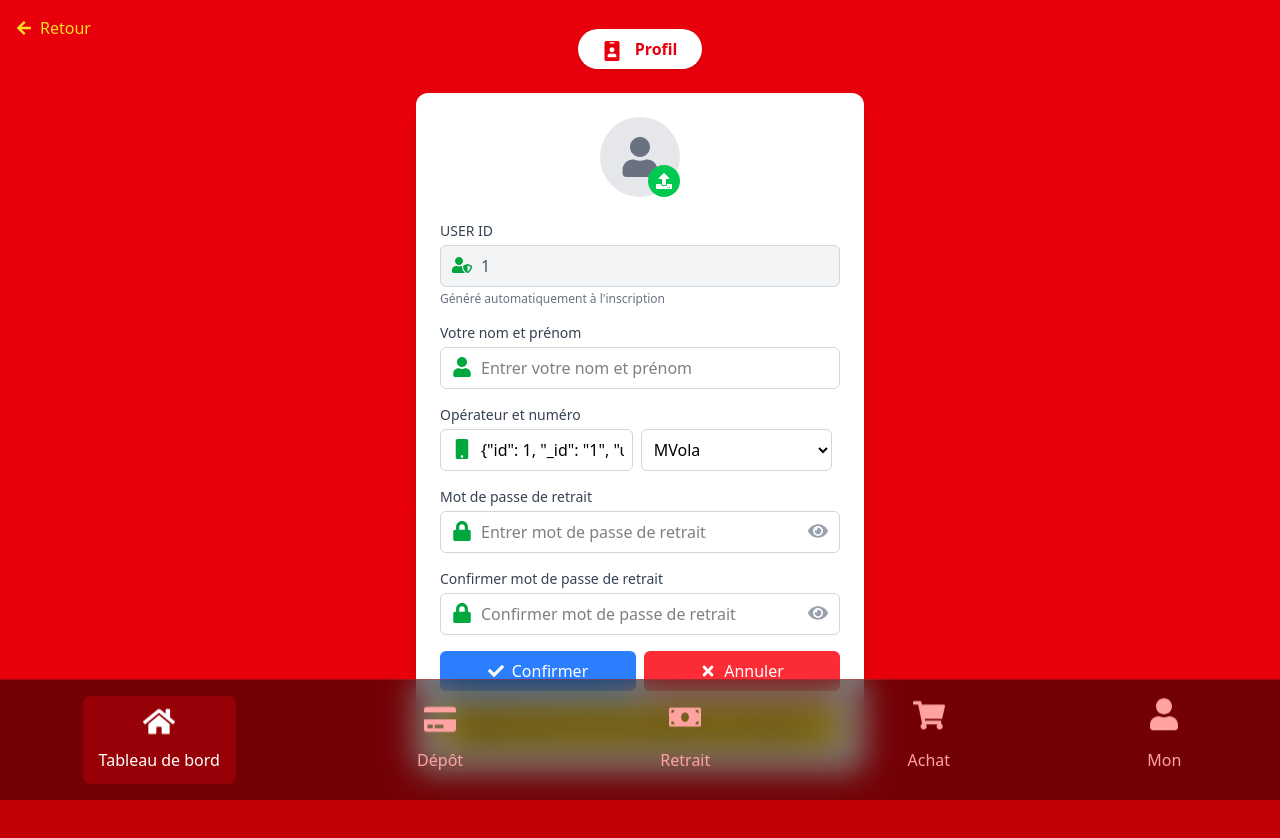
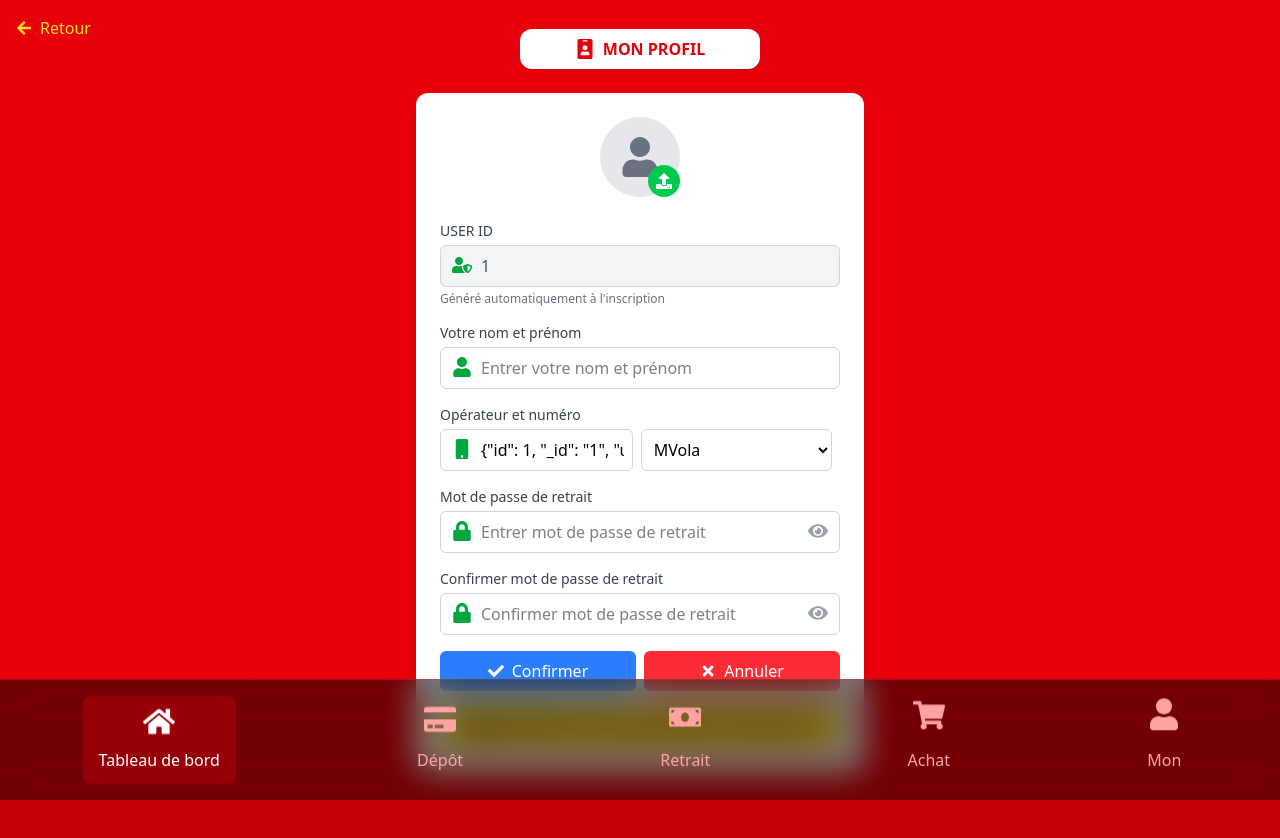
Before and after one commit to Andronique/siteInvestissement, a Next.js app in the folder appinvest/: page /dashboard/profile in a window 1280 px wide. Shown: the top 838 px of the page. Built offline with nearby package versions, Linux system fonts and the light colour scheme; sample sign-in values are in the browser's storage.

Commit message:
Ajout de code couleur pour la page profile

```diff
--- a/appinvest/src/components/ProfilePage.jsx
+++ b/appinvest/src/components/ProfilePage.jsx
@@ -89,9 +89,9 @@ export default function ProfilePage() {
             </Link>
           </div>
 
-          <div className="text-center">
-            <button className="bg-white text-red-600 font-semibold px-6 py-2 rounded-full shadow">
-              <FaIdBadge className="inline-block w-5 h-5 mr-2" /> Profil
+          <div className=" justify-center flex items-center">
+            <button className="bg-white w-60  justify-center flex items-center text-red-600 font-semibold px-6 py-2 rounded-xl shadow">
+              <FaIdBadge className="inline-block w-5 h-5 mr-2" />MON PROFIL
             </button>
           </div>
 
```
